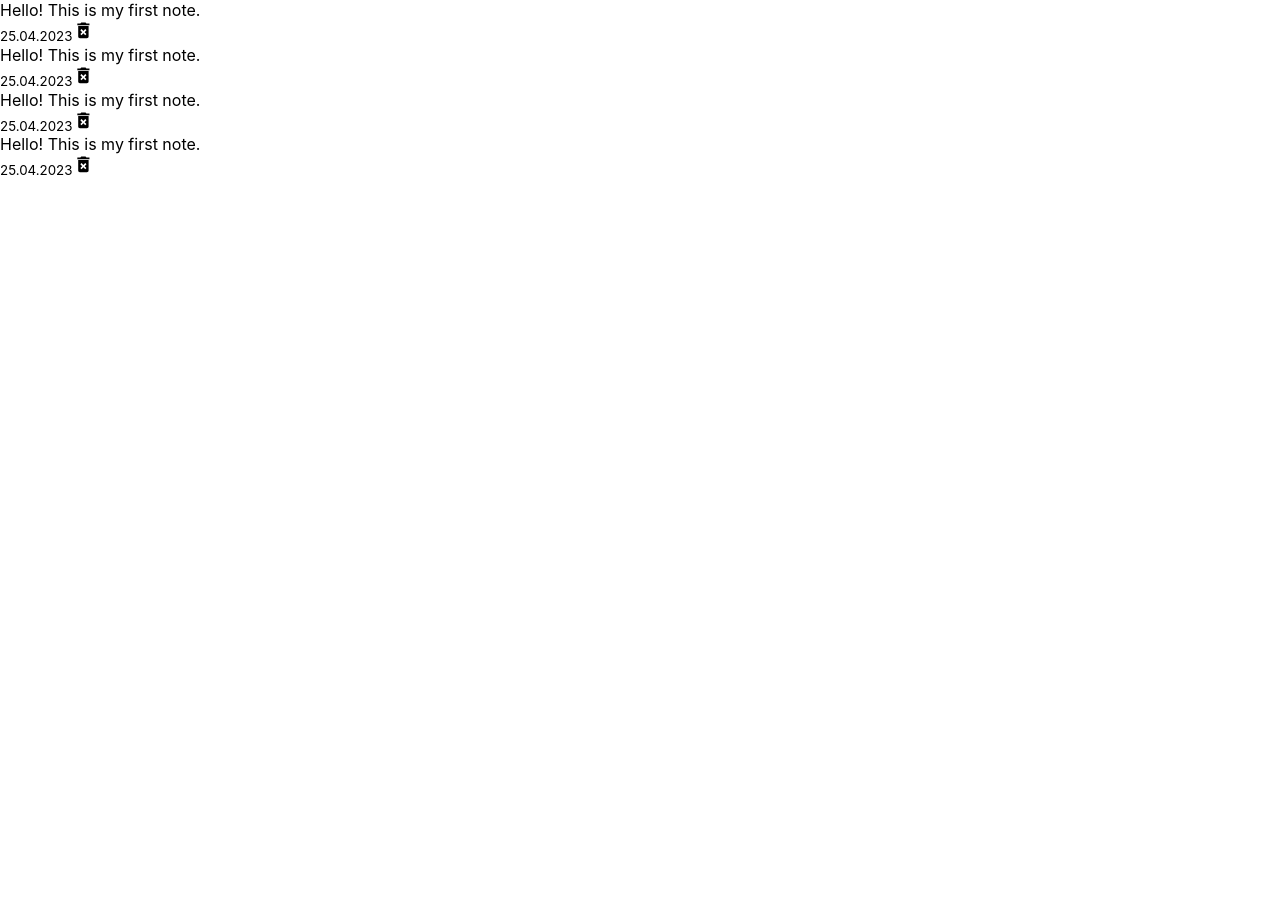
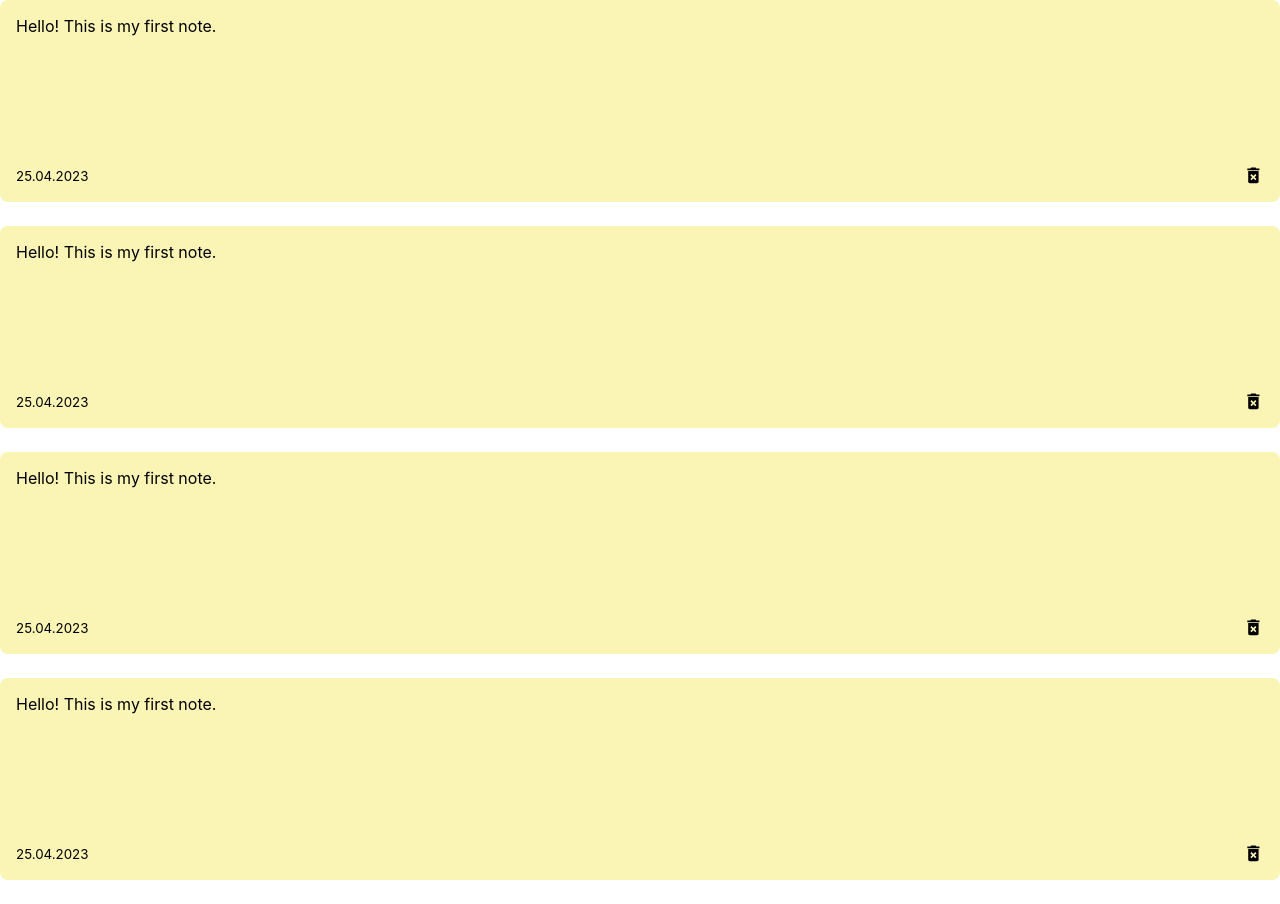
Before and after one commit to marialitwa/react-notes-app, a React (Create React App) app: page / in a window 1280 px wide. Before the commit the page ends 800 px from the top, so only its background shows below. Built offline with nearby package versions, Linux system fonts and the light colour scheme.

Commit message:
Initial style and layout of notes

```diff
--- a/src/index.css
+++ b/src/index.css
@@ -11,3 +11,20 @@
   font-family: source-code-pro, Menlo, Monaco, Consolas, 'Courier New',
     monospace;
 }
+
+.note {
+  background-color: #faf5b5;
+  margin-bottom: 1.5em;
+  padding: 1em;
+  border-radius: .5em;
+  min-height: 170px;
+  display: flex;
+  flex-direction: column;
+  justify-content: space-between;
+}
+
+.note-footer {
+  display: flex;
+  align-items: center;
+  justify-content: space-between;
+}
```
